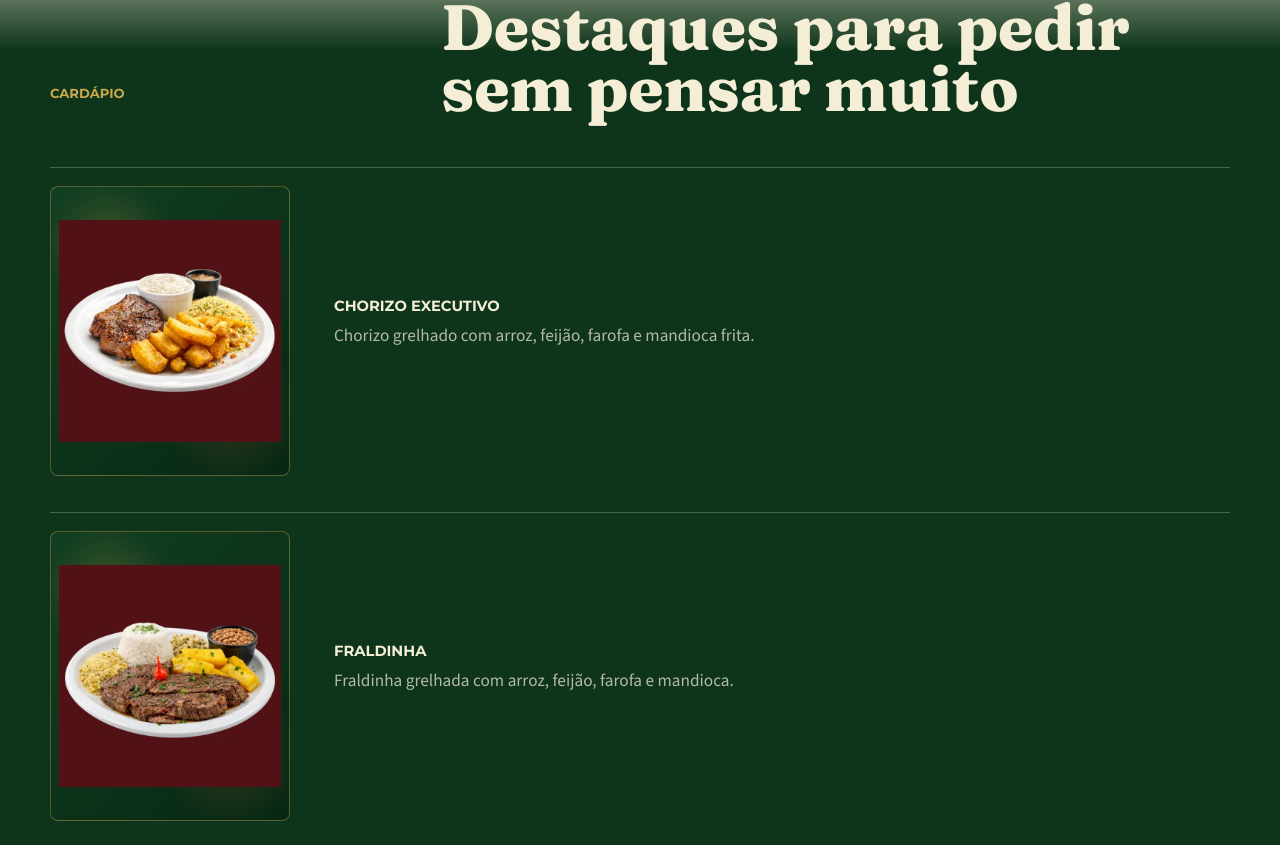
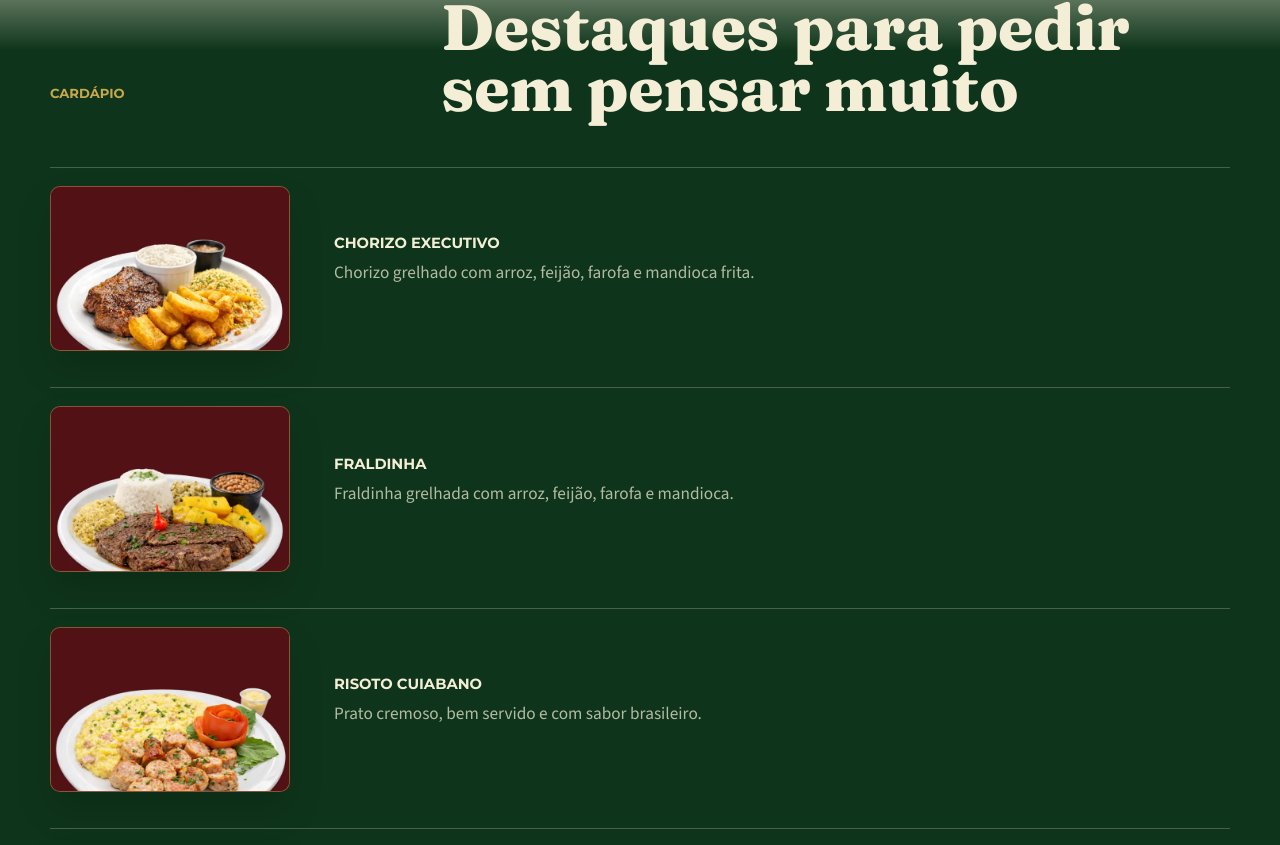
Before and after one commit to GHCO-OS/varanda-ype-site, a React (Vite) app: page / in a window 1280 px wide. Shown: the part 3489-4334 px from the top of the page. Built offline with nearby package versions, Linux system fonts and the light colour scheme.

Commit message:
Improve dish image presentation

```diff
--- a/src/App.jsx
+++ b/src/App.jsx
@@ -1111,6 +1111,7 @@ export function HomePage() {
           <div className="menu-list">
             {menuHighlights.map((item, index) => (
               <Reveal as="article" className="dish" key={item.title} delay={Math.min(index, 3) * 80}>
+                <div className="dish-media">
                   <Img
                     className="dish-photo"
                     src={item.image}
@@ -1119,6 +1120,7 @@ export function HomePage() {
                     width={420}
                     height={290}
                   />
+                </div>
                 <div className="dish-copy">
                   <div>
                     <h3>{item.title}</h3>
--- a/src/styles.css
+++ b/src/styles.css
@@ -1229,24 +1229,37 @@ h2 {
   border-bottom: 1px solid rgba(244, 238, 215, 0.24);
 }
 
-.dish-photo,
+.dish-media,
 .dish-mark {
   display: grid;
   place-items: center;
   width: 100%;
   aspect-ratio: 1.45;
-  border-radius: 8px;
+  border-radius: 10px;
   border: 1px solid rgba(201, 168, 76, 0.4);
   background:
-    radial-gradient(circle at 24% 20%, rgba(201, 168, 76, 0.24), transparent 22%),
-    radial-gradient(circle at 76% 78%, rgba(196, 98, 58, 0.2), transparent 24%),
-    linear-gradient(135deg, #123f21, var(--green-deep));
+    radial-gradient(circle at 20% 18%, rgba(244, 238, 215, 0.1), transparent 28%),
+    radial-gradient(circle at 82% 82%, rgba(201, 168, 76, 0.13), transparent 30%),
+    var(--burgundy);
+  box-shadow:
+    inset 0 0 0 1px rgba(244, 238, 215, 0.04),
+    0 18px 34px rgba(0, 0, 0, 0.16);
   overflow: hidden;
 }
 
 .dish-photo {
+  width: min(100%, 420px);
+  height: 100%;
   object-fit: contain;
-  padding: 8px;
+  padding: 0;
+  background: transparent;
+}
+
+.dish-media picture {
+  display: grid;
+  place-items: center;
+  width: 100%;
+  height: 100%;
 }
 
 .dish-mark span {
```
Lines whose indentation alone changed are shown as unchanged.
